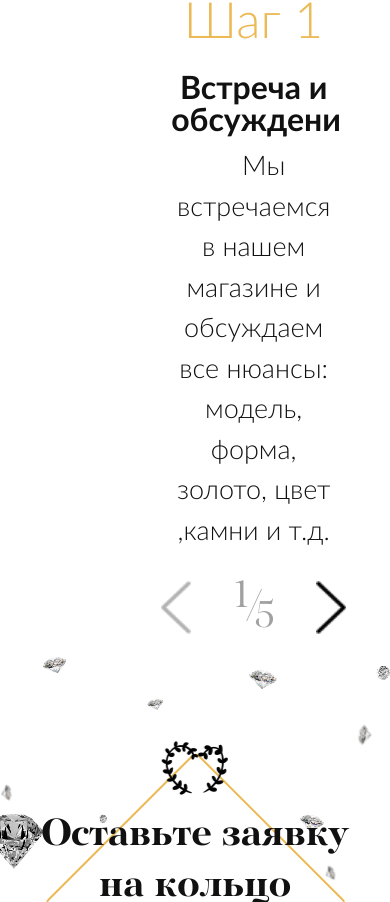
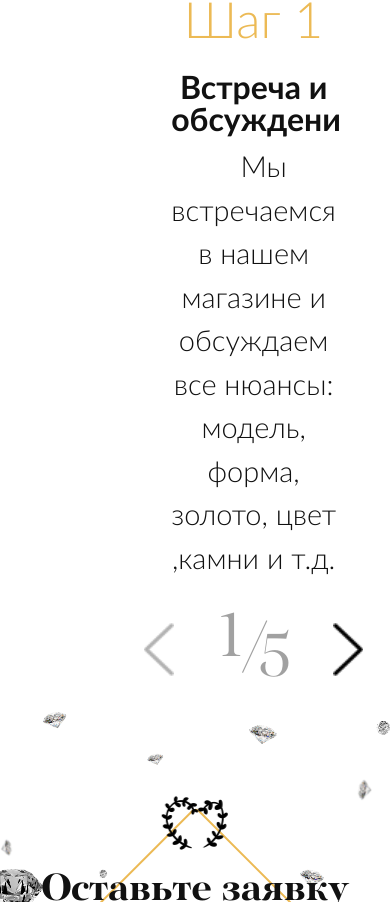
Before and after one commit to exymax/RingsGray, a plain HTML site: page index.html in a window 390 px wide. Shown: the part 10005-10907 px from the top of the page. Drawn offline with nearby package versions, Linux system fonts and the light colour scheme.

Commit message:
Remove bad image and fix fonts

```diff
--- a/style/createSection.css
+++ b/style/createSection.css
@@ -204,8 +204,12 @@
     }
 
     .create-section__slide-text {
-        font-size: 27px;
+        font-size: 29px;
         text-align: center;
+    }
+
+    .create-section__slider-label {
+        font-size: 65px;
     }
 
     .create-section__main-image-container {
```
Also changed, not shown: images/rings/ring3.jpg.
